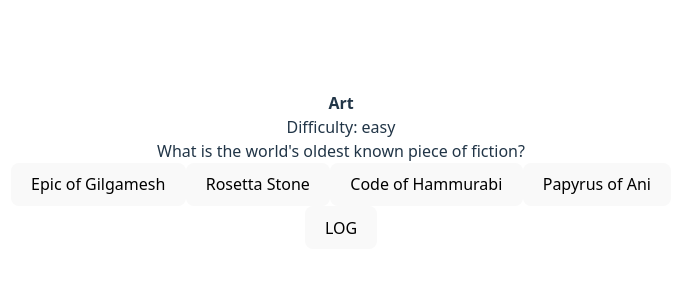
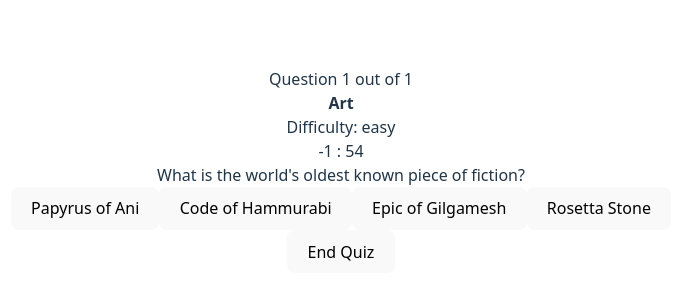
Before and after one commit to warp5t/quiz, a React (Vite) app: page /game in a window 1280 px wide. Shown: the part 230-530 px from the top of the page, without its empty margins (299-981 px from the left). Built offline with nearby package versions, Linux system fonts and the light colour scheme.

Commit message:
feat: implement resultsScreen

```diff
--- a/src/App.tsx
+++ b/src/App.tsx
@@ -11,7 +11,7 @@ export function App() {
   return (
     <div>
       <BrowserRouter>
-       <AppRoutes />
+        <AppRoutes />
       </BrowserRouter>
     </div>
   );
--- a/src/routes/routes.tsx
+++ b/src/routes/routes.tsx
@@ -1,5 +1,5 @@
 import { ConfigScreen } from "../screen/configScreen/ConfigScreen";
-import MainScreen from "../screen/mainScreen/MainScreen";
+import { MainScreen } from "../screen/mainScreen/MainScreen";
 import { RouteObject } from 'react-router-dom'
 
 export const routes: RouteObject[] = [
--- a/src/screen/configScreen/ConfigScreen.tsx
+++ b/src/screen/configScreen/ConfigScreen.tsx
@@ -7,6 +7,7 @@ import { Category } from "../../slice/initialSlice/configSliceInitType"
 import { QuizApiParamsRequest } from "../../slice/startSlice/configStartSliceType"
 import { getStartQuest } from "../../slice/startSlice/configSliceStart"
 import { useNavigate } from "react-router-dom"
+import { setTime } from "../../slice/startSlice/configSliceStart"
 
 export const ConfigScreen = () => {
   const categoryQuest: Category[] = useSelector((state: RootState) => state.configSliceInitial.trivia_categories);
@@ -25,7 +26,6 @@ export const ConfigScreen = () => {
       category: categoryRef.current?.value !== "any" ? Number(categoryRef.current?.value) : undefined,
       difficulty: difficultyRef.current?.value !== "any" ? difficultyRef.current?.value : undefined,
       type: typeRef.current?.value !== "any" ? typeRef.current?.value : undefined,
-      // time: timeRef.current?.value, // Remove if not used in API call
     };
 
     const filteredParams = Object.fromEntries(
@@ -33,6 +33,10 @@ export const ConfigScreen = () => {
     ) as QuizApiParamsRequest;
 
     dispatch(getStartQuest(filteredParams));
+    if (timeRef.current) {
+      const selectedTime = Number(timeRef.current.value) * 60;
+      dispatch(setTime(selectedTime));
+    }
   };
 
   const toMainNavigate = () => {
@@ -78,10 +82,10 @@ export const ConfigScreen = () => {
       </select>
 
       <h3>Time</h3>
-      <select ref={timeRef} defaultValue="5">
-        <option value="1">1 Minute</option>
-        <option value="2">2 Minutes</option>
-        <option value="5">5 Minutes</option>
+      <select ref={timeRef} defaultValue={5}>
+        <option value={1}>1 Minute</option>
+        <option value={2}>2 Minutes</option>
+        <option value={5}>5 Minutes</option>
       </select>
 
       <button onClick={() => {
--- a/src/screen/mainScreen/MainScreen.tsx
+++ b/src/screen/mainScreen/MainScreen.tsx
@@ -3,25 +3,48 @@ import { useDispatch } from "react-redux";
 import { RootState } from "../../store/store"
 import { AppDispatch } from "../../store/store";
 import { sendAnswer } from "../../slice/progressSlice/progressSlice";
-import { useState } from "react";
+import { useState, useEffect, useMemo } from "react";
 
 import { WinAnimation } from "../../components/animation/winAnimation/WinAnimation";
 import { Confetti } from "../../components/animation/confetti/Confetti";
 
-export default () => {
+export const MainScreen = () => {
   const [isVisible, setIsVisibleC] = useState(false);
   const [index, setIndex] = useState(0);
   const stateConfigQuiz = useSelector((state: RootState) => state.configSliceStart.results);
   const stateProgress = useSelector((state: RootState) => state.configSliceProgress);
+  const time = useSelector((state: RootState) => state.configSliceStart.time);
   const dispatch = useDispatch<AppDispatch>();
   const ammountQuestion = stateConfigQuiz.length;
   const type = stateConfigQuiz[index].type;
+  const [seconds, setSeconds] = useState(59);
+  const [minutes, setMinutes] = useState((time / 60) - 1);
 
   const decodeEntities = (text: string) => {
     const textArea = document.createElement('textarea');
     textArea.innerHTML = text;
     return textArea.value;
   };
+
+useEffect(() => {
+  const intervalId = setInterval(() => {
+    setSeconds((seconds) => {
+      if (minutes === 0 && seconds === 0) {
+        clearInterval(intervalId)
+        return 0
+      }
+      if ((seconds) <= 0) {
+        setMinutes(prevMinutes => {
+          return Math.max(prevMinutes - 1, 0)
+        })
+        return 59
+      }
+      return seconds - 1
+    })
+  }, 1000);
+
+  return () => clearInterval(intervalId);
+}, [minutes]);
 
   const winChange = () => {
     setIsVisibleC((isVisible) => !isVisible)
@@ -49,16 +72,21 @@ export default () => {
   };
 
   if (type === 'multiple') {
-    const arrQuest = [...stateConfigQuiz[index].incorrect_answers, stateConfigQuiz[index].correct_answer];
-    const jumbleQuest = [...arrQuest].sort(() => Math.random() - 0.5);
+    const question = stateConfigQuiz[index].question;
+    const memoQuestions = useMemo(() => {
+      const arrQuest = [...stateConfigQuiz[index].incorrect_answers, stateConfigQuiz[index].correct_answer];
+      return [...arrQuest].sort(() => Math.random() - 0.5);
+    }, [question])
 
     return (
       <div>
+        <p>Question {index + 1} out of {ammountQuestion}</p>
         <h4>{decodeEntities(stateConfigQuiz[index].category)}</h4>
         <p>Difficulty: {stateConfigQuiz[index].difficulty}</p>
+        <p>{minutes} : {String(seconds).padStart(2, '0')}</p>
         <p>{decodeEntities(stateConfigQuiz[index].question)}</p>
         <div>
-          {jumbleQuest.map((answer) => (
+          {memoQuestions.map((answer) => (
             <button key={answer} onClick={() => {
               handleAnswer(answer)
               answerChecking(answer)
@@ -71,8 +99,9 @@ export default () => {
           console.log('stateConfigQuiz: ', stateConfigQuiz);
           console.log('stateProgress: ', stateProgress);
           console.log('index: ', index);
+          console.log('time: ', time);
 
-        } }>LOG</button>
+        } }>End Quiz</button>
         <WinAnimation  isVisible={isVisible} setIsVisible={winChange}/>
         {isVisible && <Confetti />}
       </div>
@@ -80,8 +109,10 @@ export default () => {
   } else if (type === 'boolean') {
     return (
       <div>
+        <p>Question {index + 1} out of {ammountQuestion}</p>
         <h4>{decodeEntities(stateConfigQuiz[index].category)}</h4>
         <p>Difficulty: {stateConfigQuiz[index].difficulty}</p>
+        <p>{String(minutes).padStart(2, '0')} : {String(seconds).padStart(2, '0')}</p>
         <p>{decodeEntities(stateConfigQuiz[index].question)}</p>
         <div>
           <button onClick={() => {
@@ -96,7 +127,7 @@ export default () => {
         <button onClick={() => {
           console.log('stateConfigQuiz: ', stateConfigQuiz);
           console.log('stateProgress: ', stateProgress);
-        } }>LOG</button>
+        } }>End Quiz</button>
         <WinAnimation  isVisible={isVisible} setIsVisible={winChange}/>
         {isVisible && <Confetti />}
       </div>
--- a/src/slice/startSlice/configSliceStart.ts
+++ b/src/slice/startSlice/configSliceStart.ts
@@ -1,10 +1,11 @@
-import { createAsyncThunk, createSlice } from "@reduxjs/toolkit";
+import { createAsyncThunk, createSlice, PayloadAction } from "@reduxjs/toolkit";
 import { QuizApiParamsRequest, QuizState } from "./configStartSliceType";
 
 const initialState: QuizState = {
   isLoading: false,
   error: null,
   response_code: 0,
+  time: 0,
   results: [
     {
       type: "multiple",
@@ -24,10 +25,10 @@ const initialState: QuizState = {
 export const getStartQuest = createAsyncThunk<QuizState, QuizApiParamsRequest, { rejectValue: string }>(
   'initStartQuest',
   async(params,{ rejectWithValue} ) => {
-  const { amount = 10, category, difficulty, type } = params;
+  const { amount: ammount = 10, category, difficulty, type } = params;
 
     const url = new URL('https://opentdb.com/api.php');
-    url.searchParams.append('amount', amount.toString());
+    url.searchParams.append('amount', ammount.toString());
     if (category) url.searchParams.append('category', category.toString());
     if (difficulty) url.searchParams.append('difficulty', difficulty);
     if (type) url.searchParams.append('type', type);
@@ -52,7 +53,11 @@ export const getStartQuest = createAsyncThunk<QuizState, QuizApiParamsRequest, {
 const configSliceInit = createSlice({
   name:'configStart',
   initialState,
-  reducers: {},
+  reducers: {
+    setTime: (state, action: PayloadAction<number>) => {
+      state.time = action.payload;
+    }
+  },
   extraReducers: (builder) => {
     builder
     .addCase(getStartQuest.pending, (state) => {
@@ -72,4 +77,5 @@ const configSliceInit = createSlice({
   }
 });
 
+  export const { setTime } = configSliceInit.actions;
   export default configSliceInit.reducer;
--- a/src/slice/startSlice/configStartSliceType.ts
+++ b/src/slice/startSlice/configStartSliceType.ts
@@ -19,4 +19,5 @@ export interface QuizState {
   results: Question[];
   isLoading: boolean;
   error: string | null;
+  time: number;
 }
```
Also changed, not shown: src/screen/resultsScreen/ResultsScreen.tsx (added, +20 -0 lines), src/slice/initialSlice/configSliceInitType.ts (+0 -18 lines).
